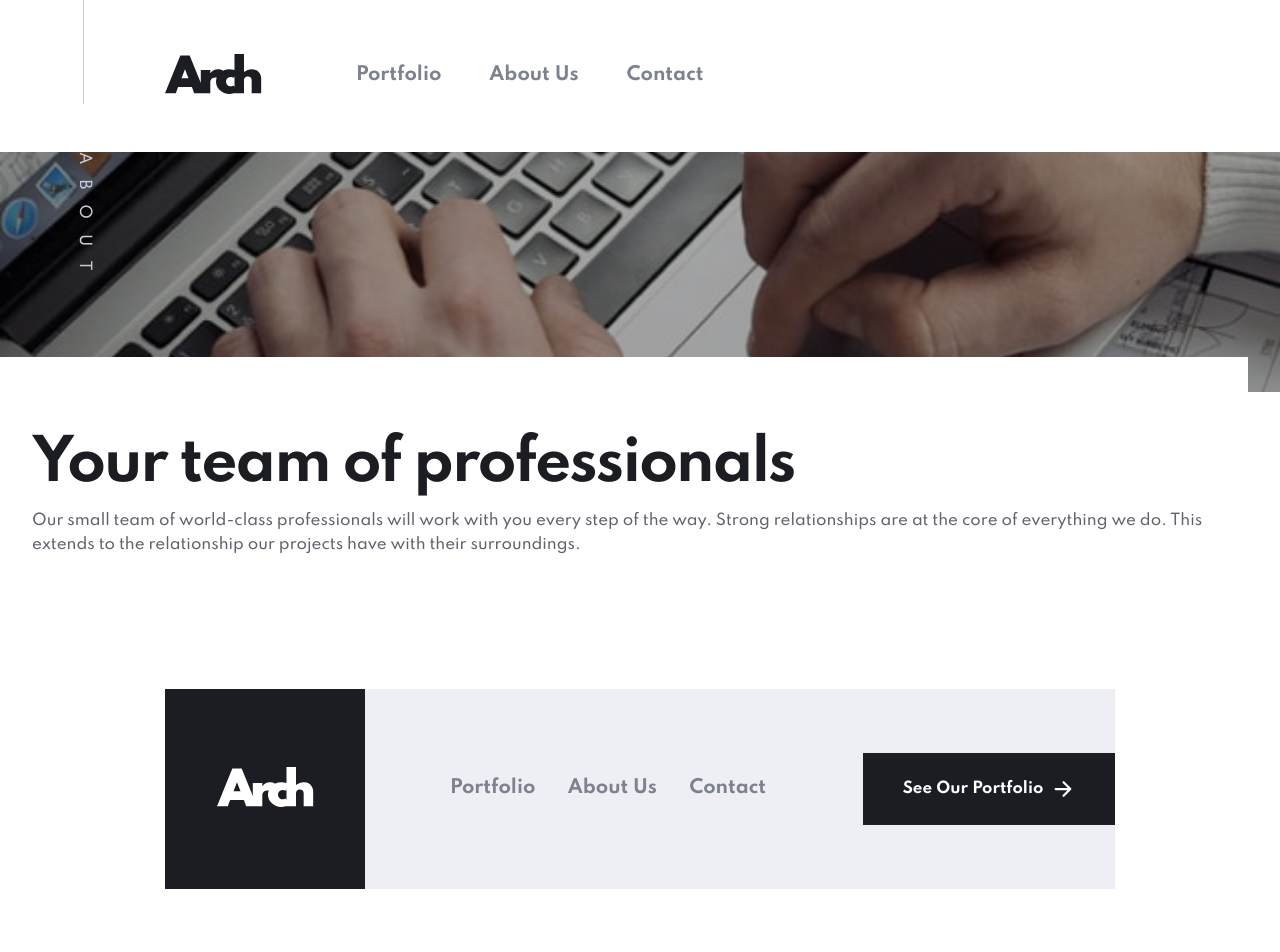
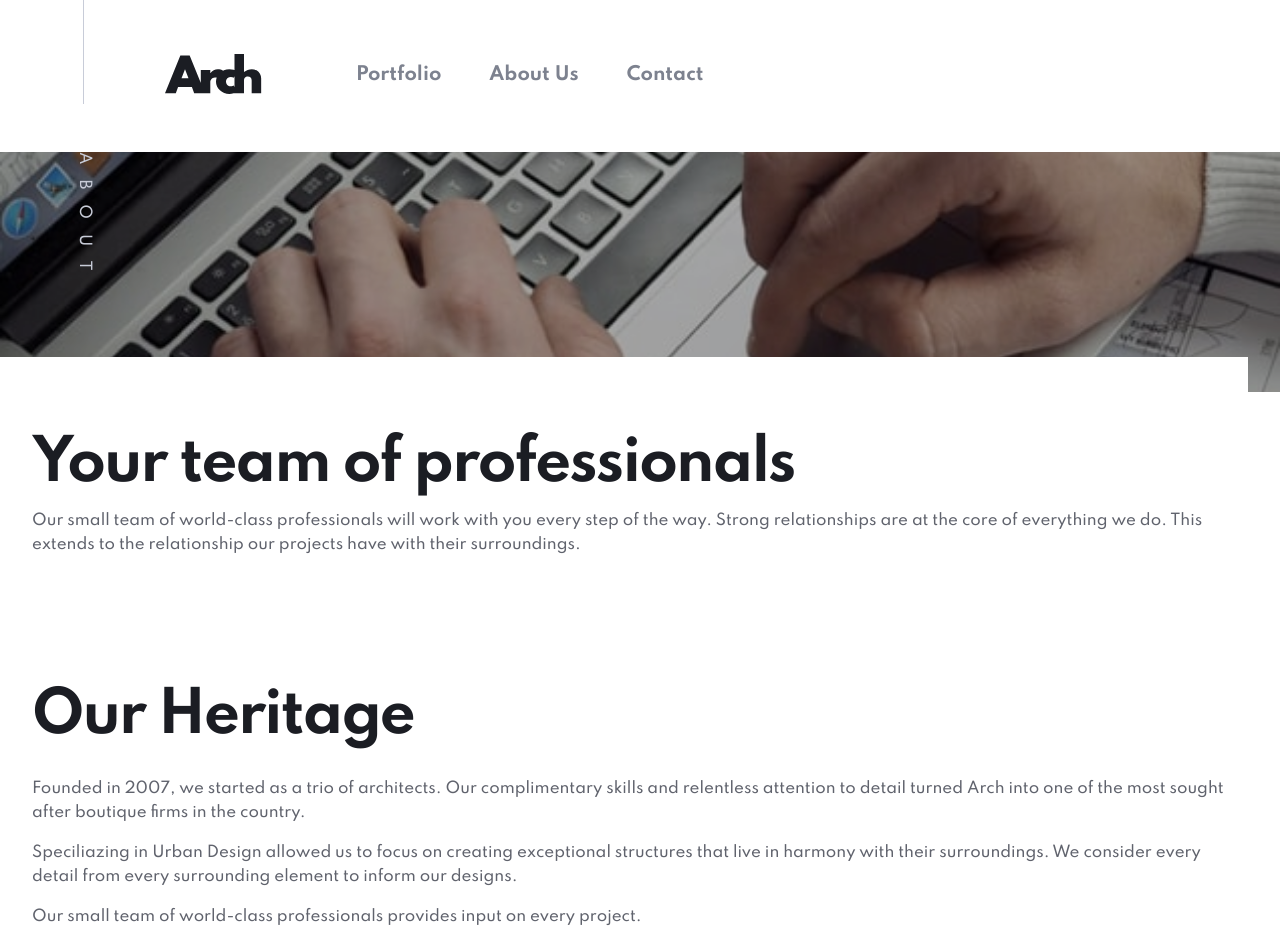
Before and after one commit to Ukhu/arch-studio, a Next.js app: page /about in a window 1280 px wide. Shown: the top 952 px of the page. Before the commit the page ends 889 px from the top, so only its background shows below. Built offline with nearby package versions, Linux system fonts and the light colour scheme.

Commit message:
finish our heritage section

```diff
--- a/pages/about.tsx
+++ b/pages/about.tsx
@@ -4,6 +4,8 @@ import Tag from "../components/Tag";
 import Header from "../components/Header";
 import PageHero from "../components/PegeHero";
 import Footer from "../components/Footer";
+
+import style from "../styles/pages/About.module.scss";
 
 function Home() {
   return (
@@ -14,6 +16,24 @@ function Home() {
       <Tag name="About" />
       <Header />
       <PageHero />
+      <section className={style.our_heritage}>
+        <h2 className={style.our_heritage_heading}>Our Heritage</h2>
+        <p className={style.our_heritage_summary}>
+          Founded in 2007, we started as a trio of architects. Our complimentary
+          skills and relentless attention to detail turned Arch into one of the
+          most sought after boutique firms in the country.
+        </p>
+        <p className={style.our_heritage_summary}>
+          Speciliazing in Urban Design allowed us to focus on creating
+          exceptional structures that live in harmony with their surroundings.
+          We consider every detail from every surrounding element to inform our
+          designs.
+        </p>
+        <p className={style.our_heritage_summary}>
+          Our small team of world-class professionals provides input on every
+          project.
+        </p>
+      </section>
       <Footer />
     </div>
   );
--- a/styles/comps/PageHero.module.scss
+++ b/styles/comps/PageHero.module.scss
@@ -24,7 +24,7 @@
   padding-left: 2rem;
   margin-top: -2.1875rem;
   margin-right: 2rem;
-  margin-bottom: 8.25rem;
+  margin-bottom: 4.5rem;
   background: #ffffff;
 }
 
--- /dev/null
+++ b/styles/pages/About.module.scss
@@ -0,0 +1,17 @@
+@import "../shared/index.scss";
+
+.our_heritage {
+  margin: 0 2rem;
+  margin-bottom: 8.25rem;
+}
+
+.our_heritage_heading {
+  @include h2;
+  margin: 0;
+  margin-bottom: 2rem;
+}
+
+.our_heritage_summary {
+  @include body;
+  margin-bottom: 1rem;
+}
```
